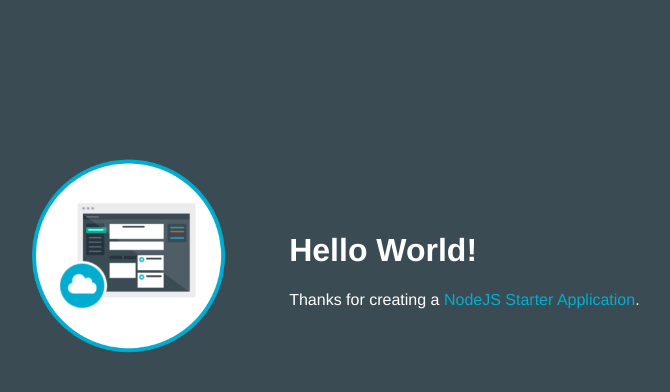
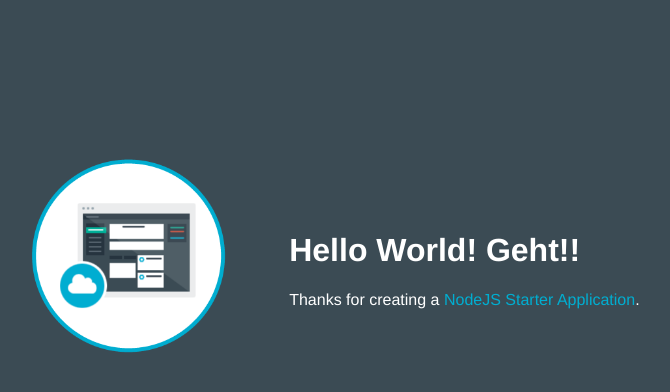
Before and after one commit to OliverLucht/DevOps-Sample-App-1-1473667554526, a website: page public/index.html in a window 1280 px wide. Shown: the whole page, without its empty margins (253-923 px from the left). Drawn offline with Linux system fonts and the light colour scheme.

Commit message:
Update index.html

```diff
--- a/public/index.html
+++ b/public/index.html
@@ -16,7 +16,7 @@
           <img class = "newappIcon" src="images/newapp-icon.png">
         </td>
         <td>
-          <h1 id="message">Hello World!</h1>
+          <h1 id="message">Hello World! Geht!! </h1>
           <p class='description'></p> Thanks for creating a <span class = "blue">NodeJS Starter Application</span>.
         </td>
       </tr>
```
